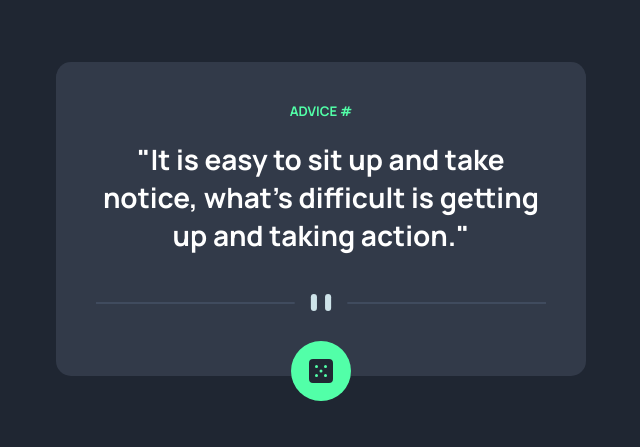
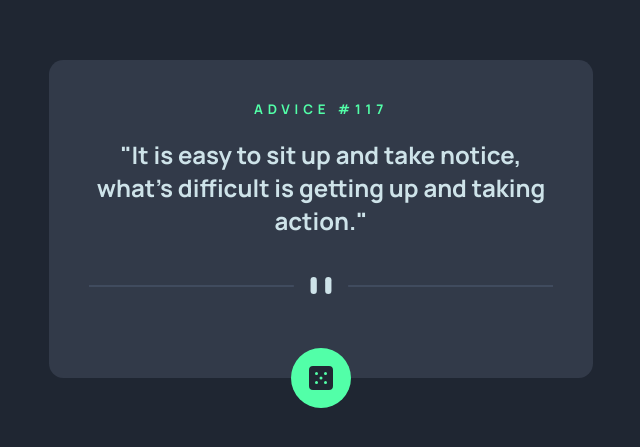
Before and after one commit to Oghenetega16/advice-generator, a plain HTML site: page index.html in a window 1280 px wide. Shown: the part 181-628 px from the top of the page, without its empty margins (319-959 px from the left). Drawn offline with Linux system fonts and the light colour scheme.

Commit message:
completed

```diff
--- a/index.html
+++ b/index.html
@@ -12,7 +12,7 @@
 </head>
 <body>
   <main>
-    <h5>Advice<span> #</span></h5>
+    <h5>Advice <span> #117</span></h5>
     <h1>"It is easy to sit up and take notice, what's difficult is getting up and taking action."</h1>
     <img class="pattern" src="./images/pattern-divider-desktop.svg" alt="pattern divider">
     <div class="dice">
--- a/script.js
+++ b/script.js
@@ -0,0 +1,12 @@
+const adviceNumber = document.querySelector('span');
+const adviceText = document.querySelector('h1');
+const dice = document.querySelector('.dice');
+
+async function generateAdvice() {
+    const fetchAdvice = await fetch("https://api.adviceslip.com/advice");
+    const advice = await fetchAdvice.json();
+    adviceNumber.innerHTML = ` # ${advice.slip.id}`;
+    adviceText.innerHTML = `"${advice.slip.advice}"`;
+}
+
+dice.addEventListener('click', generateAdvice);
--- a/style.css
+++ b/style.css
@@ -24,48 +24,48 @@ body {
   background-color: var(--dark-blue);
   font-family: "Manrope", serif;
   font-weight: 800;
-  font-style: light;
 }
 
 main {
-  width: 530px;
-  padding: 40px;
+  width: clamp(295px, 90%, 34rem);
+  padding: 2.5rem 2.5rem 1.5rem 2.5rem;
   background-color: var(--dark-grayish-blue);
   text-align: center;
-  border-radius: 15px;
-  position: relative;
+  border-radius: 0.9rem;
+  margin: 0 auto;
+  display: flex;
+  flex-direction: column;
+  align-items: center;
 }
 
 h5 {
   text-transform: uppercase;
   color: var(--neon-green);
+  letter-spacing: 0.3rem;
 }
 
 h1 {
-  font-size: 28px;
-  color: white;
-  margin: 20px 0;
+  font-size: clamp(1.5rem, 90%, 1.75rem);
+  color: var(--light-cyan);
+  margin: 1.25rem 0;
 }
 
 .pattern {
   width: 100%;
-  padding: 20px 0;
+  padding: 1.25rem 0 0 0;
 }
 
 .dice {
-  position: absolute;
-  top: 50%;
-  left: 50%;
-  transform: translate(-50%, -30%);
   background-color: var(--neon-green);
   display: flex;
   justify-content: center;
   align-items: center;
-  width: 60px;
-  height: 60px;
+  width: 3.75rem;
+  height: 3.75rem;
   border-radius: 50%;
-  margin-top: 140px;
   cursor: pointer;
+  position: relative;
+  top: 3.4rem;
 }
 
 .dice:active {
```
